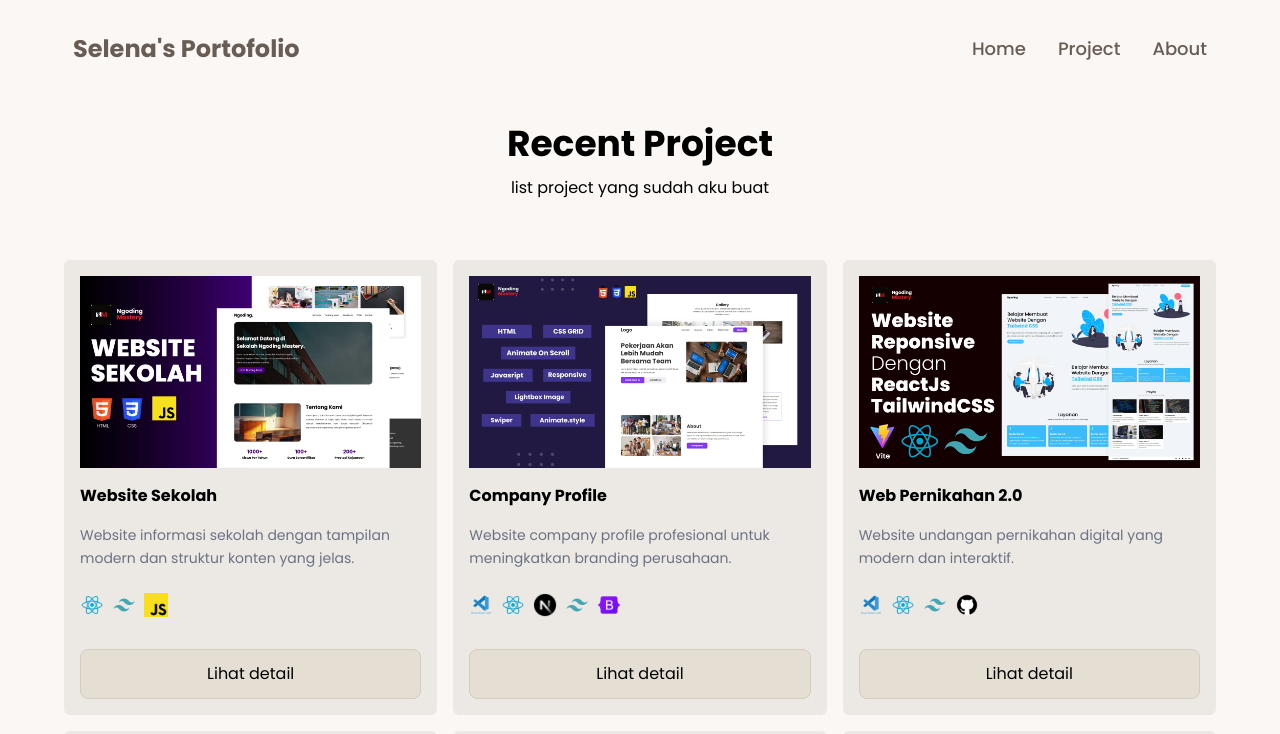
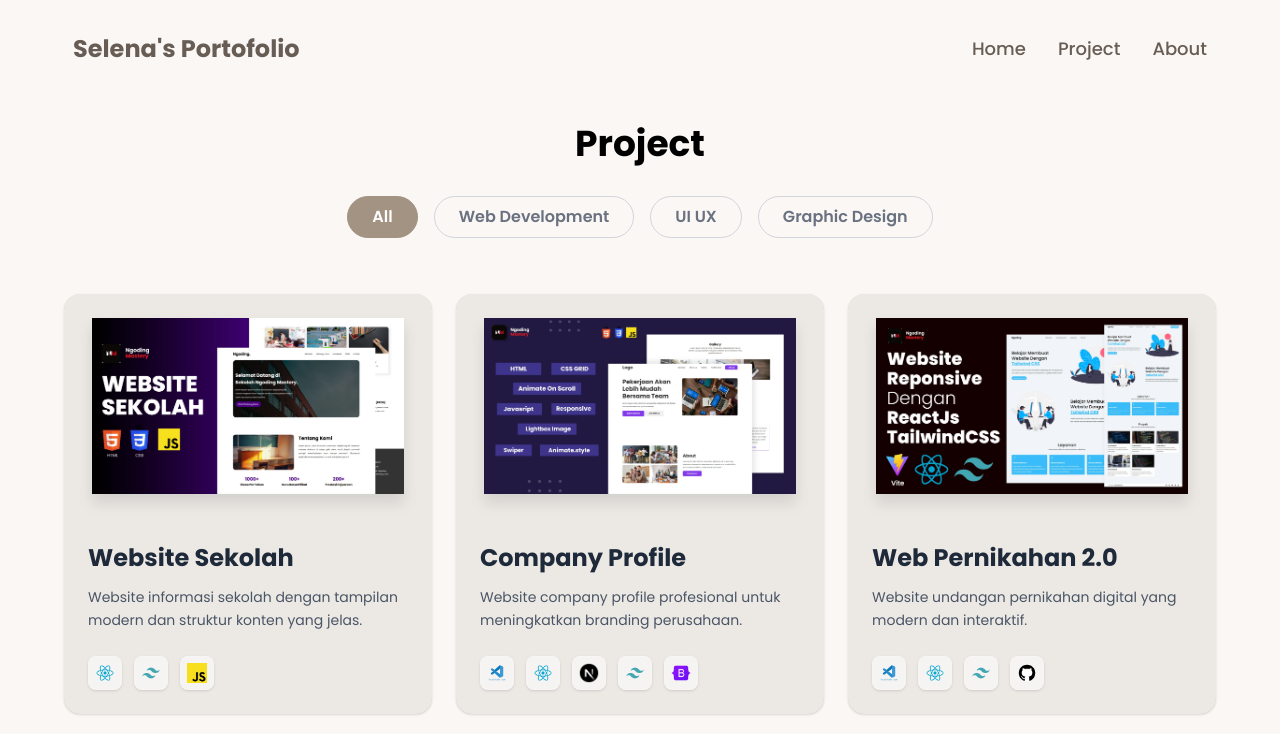
Before and after one commit to selenahans/portofolio, a React (Vite) app in the folder portofolio/: page /projects in a window 1280 px wide. Shown: the top 734 px of the page. Built offline with nearby package versions, Linux system fonts and the light colour scheme.

Commit message:
updet tulisan kategori di halaman project

```diff
--- a/portofolio/src/data.js
+++ b/portofolio/src/data.js
@@ -17,8 +17,8 @@ import Proyek5 from "./assets/proyek/proyek5.webp";
 import Proyek6 from "./assets/proyek/proyek6.webp";
 
 export const PROJECT_CATEGORY = {
-  WEB_DEV: "web-dev",
-  UI_UX: "ui-ux",
+  WEB_DEV: "web-development",
+  UI_UX: "UI-UX",
   GRAPHIC_DESIGN: "graphic-design",
 };
 
--- a/portofolio/src/pages/Projects.tsx
+++ b/portofolio/src/pages/Projects.tsx
@@ -1,8 +1,18 @@
 import { Link } from "react-router-dom";
+import { useState } from "react";
 // import DataImage from "../data";
 // import { listProyek } from "../data/data"
-import { listProyek } from "../data";
+import { listProyek, PROJECT_CATEGORY_LIST } from "../data";
+
 const Projects = () => {
+  // State untuk menyimpan kategori yang dipilih (default: "All")
+  const [activeCategory, setActiveCategory] = useState("all");
+
+  // Logika Filter: Jika "all", tampilkan semua. Jika tidak, filter berdasarkan properti kategori
+  const filteredProjects =
+    activeCategory === "all"
+      ? listProyek
+      : listProyek.filter((proyek) => proyek.kategori.includes(activeCategory));
   return (
     <>
       <br />
@@ -13,60 +23,96 @@ const Projects = () => {
           data-aos-duration="1000"
           data-aos-once="true"
         >
-          Recent Project
+          Project
         </h1>
-        <p
-          className="text-base/loose text-center opacity-50"
+        <br />
+        <div
+          className="flex flex-wrap justify-center gap-4 mb-14"
           data-aos="fade-up"
-          data-aos-duration="1000"
-          data-aos-delay="300"
-          data-aos-once="true"
+          data-aos-delay="400"
         >
-          list project yang sudah aku buat
-        </p>
-        <div className="proyek-box mt-14 grid lg:grid-cols-3 sm:grid-cols-2 grid-cols-1 gap-4 ">
-          {listProyek.map((proyek) => (
-            <div
+          <button
+            onClick={() => setActiveCategory("all")}
+            className={`px-6 py-2 rounded-full font-semibold transition-all border ${
+              activeCategory === "all"
+                ? "bg-[#A39383] text-white border-[#A39383]"
+                : "bg-transparent text-gray-500 border-gray-300 hover:border-[#A39383]"
+            }`}
+          >
+            All
+          </button>
+          {PROJECT_CATEGORY_LIST.map((cat) => (
+            <button
+              key={cat}
+              onClick={() => setActiveCategory(cat)}
+              className={`px-6 py-2 rounded-full font-semibold capitalize transition-all border ${
+                activeCategory === cat
+                  ? "bg-[#A39383] text-white border-[#A39383]"
+                  : "bg-transparent text-gray-500 border-gray-300 hover:border-[#A39383]"
+              }`}
+            >
+              {cat.replace("-", " ")}
+            </button>
+          ))}
+        </div>
+        <div className="proyek-box mt-14 grid lg:grid-cols-3 sm:grid-cols-2 grid-cols-1 gap-6">
+          {filteredProjects.map((proyek) => (
+            <Link
+              to={`/projectdetail/${proyek.slug}`}
               key={proyek.id}
-              className="p-4 bg-[#ECE9E5] rounded-md"
+              className="group bg-[#ECE9E5] rounded-2xl overflow-hidden flex flex-col shadow-sm transition-all duration-300 hover:-translate-y-2 hover:shadow-xl cursor-pointer"
               data-aos="fade-up"
               data-aos-duration="1000"
               data-aos-delay={proyek.dad}
             >
-              <img src={proyek.thumbnail} alt={proyek.nama} loading="lazy" />
-              <div>
-                <h1 className="text2xl font-bold my-4">{proyek.nama}</h1>
-                <p className="text-gray-500 text-sm leading-relaxed mb-6 line-clamp-3">
+              <div
+                // key={proyek.id}
+                className="bg-[#ECE9E5] rounded-2xl overflow-hidden flex flex-col shadow-sm"
+                data-aos="fade-up"
+                data-aos-duration="1000"
+                data-aos-delay={proyek.dad}
+              >
+                <div className="relative overflow-hidden h-56 flex justify-center items-center p-6">
+                  <img
+                    src={proyek.thumbnail}
+                    alt={proyek.nama}
+                    loading="lazy"
+                    className="h-full object-contain drop-shadow-xl transition-transform duration-500 group-hover:scale-110"
+                  />
+                </div>
+                <div className="p-6 flex flex-col flex-grow">
+                  <h1 className="text-2xl font-bold mb-3 text-gray-800">
+                    {proyek.nama}
+                  </h1>
+
+                  <p className="text-gray-600 text-sm leading-relaxed mb-6 line-clamp-3">
                     {proyek.shortDesc}
                   </p>
-                <div className="flex flex-wrap gap-2">
+
+                  {/* List Tools */}
+                  <div className="flex flex-wrap gap-3 mt-auto">
                     {proyek.tools.map((tool, index) => (
-                    // <p
-                    //   className="py-1 px-3 border border-[#A39383] bg-[#FBF7F4] rounded-md font-semibold"
-                    //   key={index}
-                    // >
-                    //   {tool}
-                    // </p>
+                      <div
+                        key={index}
+                        className="p-1.5 bg-white/50 rounded-lg border border-white/20 shadow-sm"
+                      >
                         <img
                           src={tool}
                           alt="tool-icon"
-                      className="w-6 h-6 object-contain" // Ukuran icon (bisa disesuaikan)
-                      key={index}
+                          className="w-5 h-5 object-contain"
                         />
+                      </div>
                     ))}
-                </div>
-                <div className="mt-8 text-center">
-                  <Link
-                    to={`/projectdetail/${proyek.slug}`}
-                    className="bg-[#E5DFD3] p-3 rounded-lg block border border-[#D3CCBF] hover:bg-[#D3CCBF]"
-                  >
-                    Lihat detail
-                  </Link>
                   </div>
                 </div>
               </div>
+            </Link>
           ))}
         </div>
+        {/* Pesan jika proyek tidak ditemukan pada kategori tertentu */}
+        {filteredProjects.length === 0 && (
+          <p className="text-center text-gray-400 mt-10">Tidak ada proyek dalam kategori ini.</p>
+        )}
       </div>
     </>
   );
```
Lines whose indentation alone changed are shown as unchanged.
